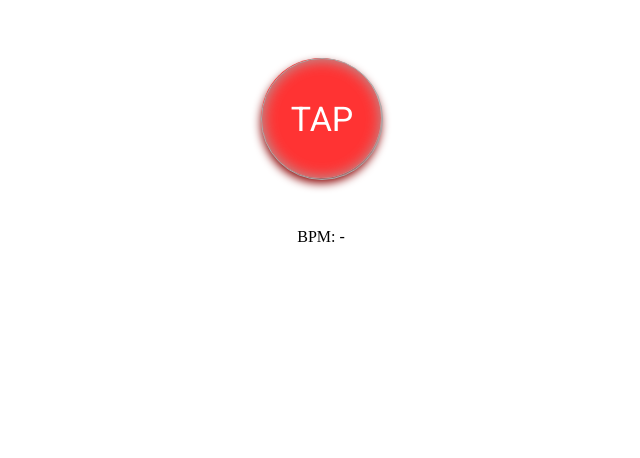
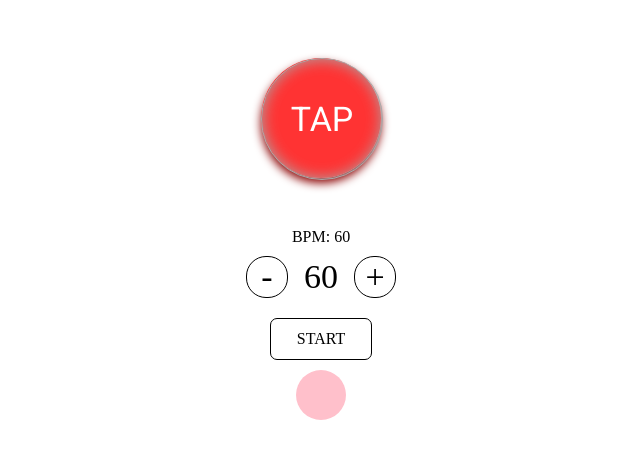
Before and after one commit to wojzbr/metronome, a React (Create React App) app: page / in a window 1280 px wide. Shown: the top 458 px of the page, without its empty margins (319-959 px from the left). Built offline with nearby package versions, Linux system fonts and the light colour scheme.

Commit message:
added pulsing beat diod and plus/minus buttons to set bpm

```diff
--- a/src/App.css
+++ b/src/App.css
@@ -4,7 +4,7 @@
   flex-direction: column;
   align-items: center;
 }
-#tapButtonWrapper {
+#btn-tap-bpm-wrapper {
   width: 120px;
   height: 120px;
   margin: 50px;
@@ -12,7 +12,7 @@
   box-shadow: 0 5px 10px darkred;
   background: rgba(255,0,0,0.8);
 }
-#tapButton {
+#btn-tap-bpm {
   display: flex;
   align-items: center;
   justify-content: center;
@@ -25,21 +25,59 @@
   border-radius: 50%;
   border: 1px solid darkgray;
   box-shadow: inset 0 0 15px darkgray;
-  -webkit-touch-callout: none; /* iOS Safari */
-  -webkit-user-select: none; /* Safari */
-   -khtml-user-select: none; /* Konqueror HTML */
-     -moz-user-select: none; /* Old versions of Firefox */
-      -ms-user-select: none; /* Internet Explorer/Edge */
-          user-select: none; /* Non-prefixed version, currently
-                                supported by Chrome, Edge, Opera and Firefox */
+  -webkit-touch-callout: none;
+  -webkit-user-select: none;
+   -khtml-user-select: none;
+     -moz-user-select: none;
+      -ms-user-select: none;
+          user-select: none;
 }
 
-#tapButtonWrapper:active {
+#btn-tap-bpm-wrapper:active {
   background: rgba(255, 0, 0,1);
   margin: 45px;
   height: 130px;
   width: 130px;
 }
-#tapButton:active {
+#btn-tap-bpm:active {
   font-size: 38px;
 }
+#metronome-start-btn {
+  width: 100px;
+  height: 40px;
+  border: 1px solid black;
+  border-radius: 7px;
+  display: flex;
+  justify-content: center;
+  align-items: center;
+  cursor: pointer;
+  margin: 10px;
+}
+#metronome-diod {
+  height: 50px;
+  width: 50px;
+  background: pink;
+  border-radius: 25px;
+  /* transition: 0.1s linear; */
+}
+
+#change-bpm-wrapper {
+  display: flex;
+  flex-direction: row;
+  display: flex;
+  justify-content: space-between;
+  width: 150px;
+  align-items: center;
+  font-size: 34px;
+  margin: 10px;
+}
+.btn-change-bpm {
+  width: 40px;
+  height: 40px;
+  border-radius: 20px;
+  border: 1px solid black;
+  display: flex;
+  justify-content: center;
+  align-items: center;
+  cursor: pointer;
+}
--- a/src/App.js
+++ b/src/App.js
@@ -4,7 +4,7 @@ import {useState, useEffect} from 'react'
 function App() {
 
   const [lastClick, setLastClick] = useState();
-  const [BPM, setBPM] = useState();
+  const [BPM, setBPM] = useState(60);
 
   const calcBPM = () => {
 
@@ -17,15 +17,37 @@ function App() {
     }
 
   }
+  var metronomeTicking;
   return (
     <div className="App">
-      <div id="tapButtonWrapper">
-        <div id="tapButton" onClick={()=>{
-
-          calcBPM()
-        }}>TAP</div>
+      <div id="btn-tap-bpm-wrapper">
+        <div id="btn-tap-bpm" onClick={()=>{ calcBPM() }}>TAP</div>
       </div>
       <div>BPM: {BPM?Math.round(BPM):"-"}</div>
+
+      <div id="change-bpm-wrapper">
+        <div className="btn-change-bpm" onClick={()=>setBPM(BPM-1)}>-</div>
+        {BPM}
+        <div className="btn-change-bpm" onClick={()=>setBPM(BPM+1)}>+</div>
+      </div>
+
+      <div id="metronome-start-btn" onClick={(e)=>{
+        if(e.target.innerText=="START"){
+          document.getElementById("metronome-diod").style.background="red"
+          setTimeout(()=>document.getElementById("metronome-diod").style.background="pink", 100);
+          metronomeTicking = window.setInterval(()=>{
+            document.getElementById("metronome-diod").style.background="red";
+            setTimeout(()=>document.getElementById("metronome-diod").style.background="pink", 100);
+          }, (60/BPM) * 1000)
+          e.target.innerText="STOP"
+        }
+        else {
+          e.target.innerText="START"
+          window.clearInterval(metronomeTicking);
+        }
+
+      }}>START</div>
+      <div id="metronome-diod" />
     </div>
   );
 }
```
